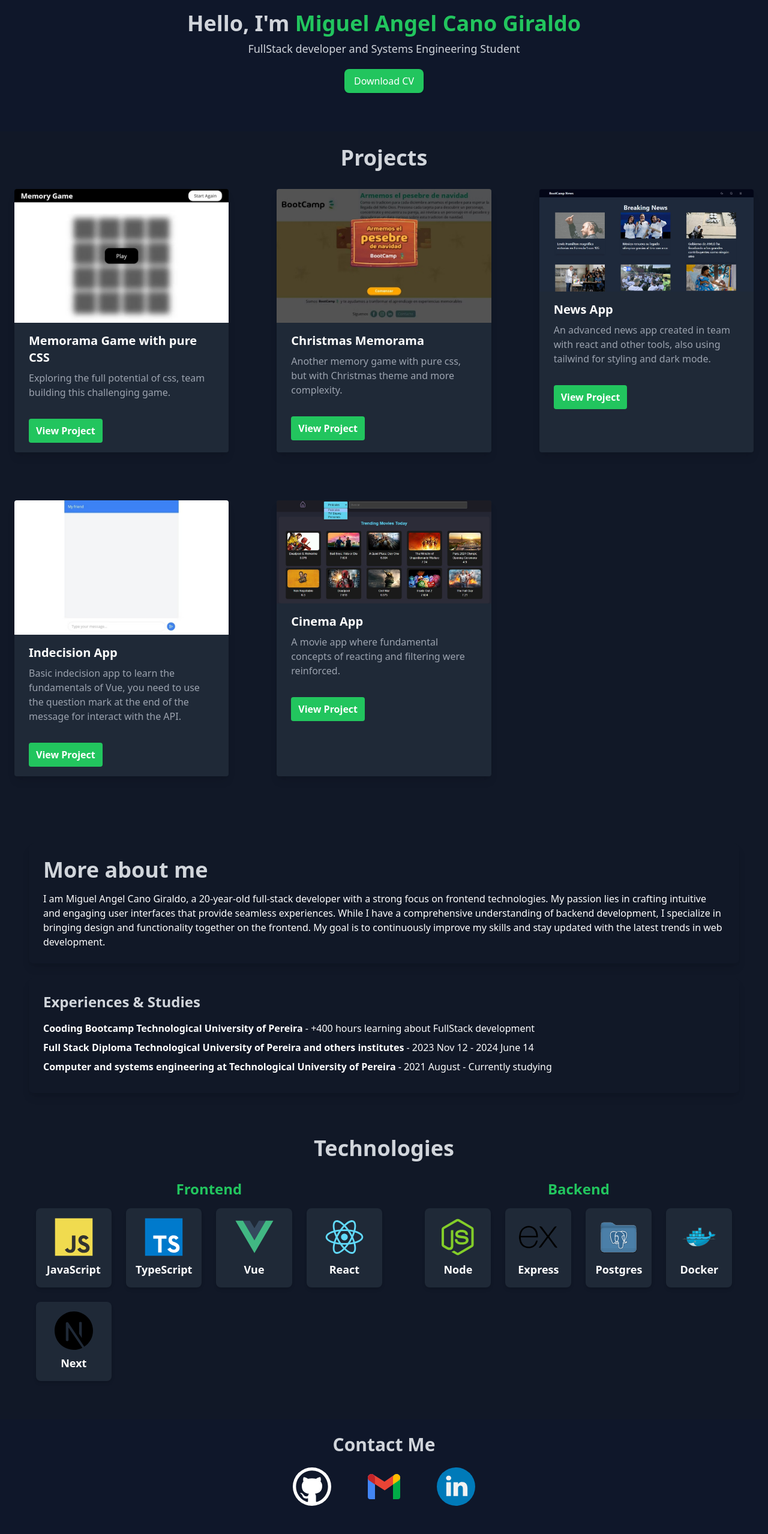
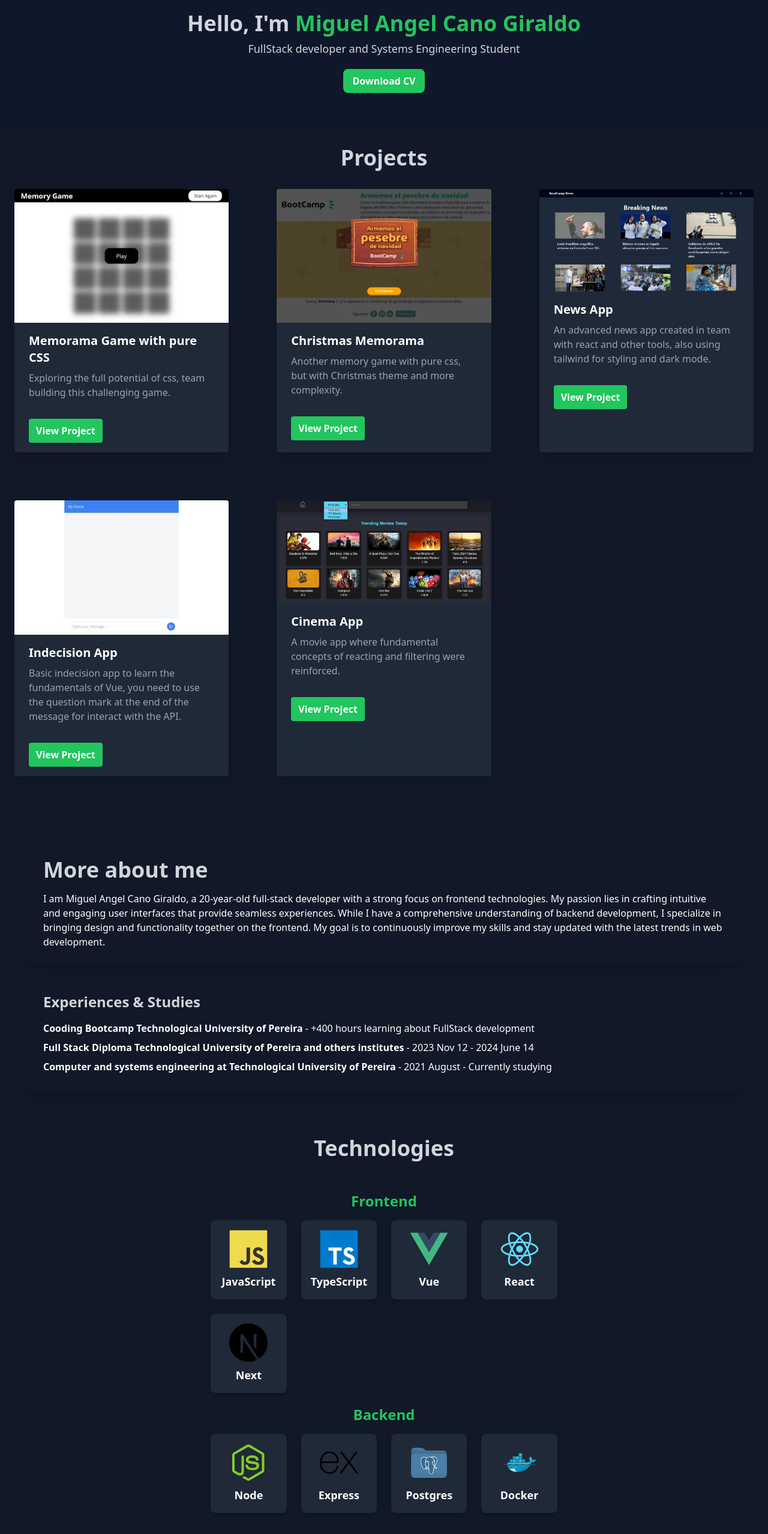
Before and after one commit to MiguelCano-ia/portfolio, a Vue app: page /technologies in a window 1280 px wide. Shown: the part 229-2786 px from the top of the page at 60% size. Built offline with nearby package versions, Linux system fonts and the light colour scheme.

Commit message:
Fix design

```diff
--- a/src/components/technologies/TechnologyList.vue
+++ b/src/components/technologies/TechnologyList.vue
@@ -1,5 +1,5 @@
 <template>
-  <div>
+  <div class="mt-5">
     <h2 class="text-2xl text-green-500 mb-4 font-semibold text-center">{{ title }}</h2>
     <div class="grid grid-cols-2 sm:grid-cols-3 lg:grid-cols-4 gap-6">
       <TechnologyCard v-for="(tech, index) in technologies" :key="index" :logo="tech.logo" :name="tech.name" />
--- a/src/views/HomeView.vue
+++ b/src/views/HomeView.vue
@@ -6,7 +6,7 @@
     <img src="../assets/miguel-cano.jpg" alt="Miguel-Cano" class="w-32 h-32 rounded-full">
     <h1 class="text-4xl text-gray-300 font-semibold mt-5">Hello, I'm <span class="text-green-500">Miguel Angel Cano Giraldo</span></h1>
     <p class="text-lg text-gray-300 mt-2">FullStack developer and Systems Engineering Student</p>
-    <a href="../assets/MiguelCanoCV.pdf" download class="mt-5 inline-block bg-green-500 text-white py-2 px-4 rounded-lg shadow hover:bg-green-700 transition-colors">
+    <a href="../assets/MiguelCanoCV.pdf" download class="mt-5 inline-block bg-green-500 text-white py-2 px-4 rounded-lg shadow hover:bg-green-700 transition-colors font-semibold">
       Download CV
     </a>
   </div>
--- a/src/views/TechnologiesView.vue
+++ b/src/views/TechnologiesView.vue
@@ -1,7 +1,8 @@
 <template>
   <div class="bg-gray-900 p-6" id="technologies">
     <h1 class="text-4xl text-center mb-8 text-gray-300 font-semibold">Technologies</h1>
-    <div class="flex flex-col md:flex-row md:justify-around mb-10">
+    <div class="flex flex-col mb-10">
+      <div class="max-w-5xl mx-auto">
         <TechnologyList
           title="Frontend"
           :technologies="frontendTechnologies"
@@ -10,6 +11,7 @@
           title="Backend"
           :technologies="backendTechnologies"
         />
+      </div>
     </div>
   </div>
 </template>
```
Lines whose indentation alone changed are shown as unchanged.
